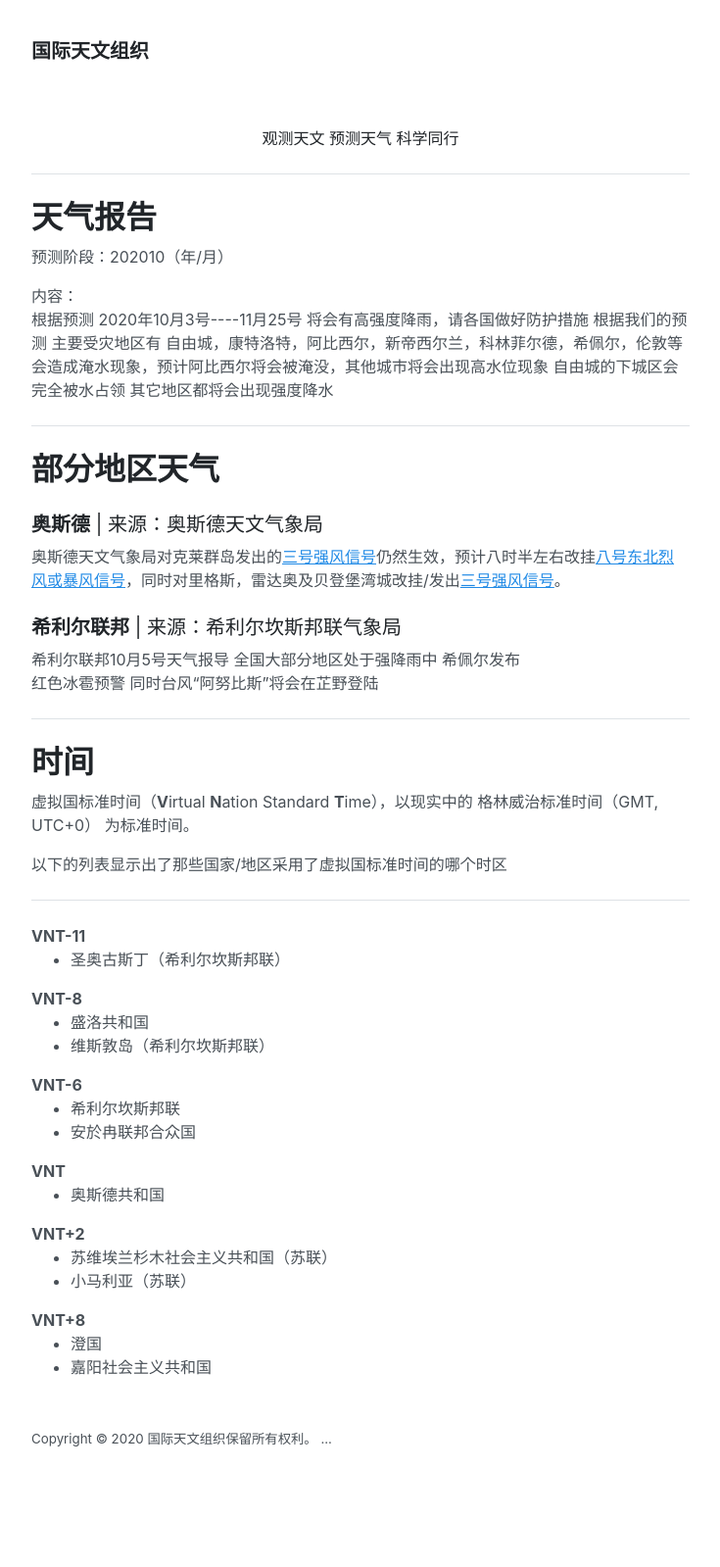
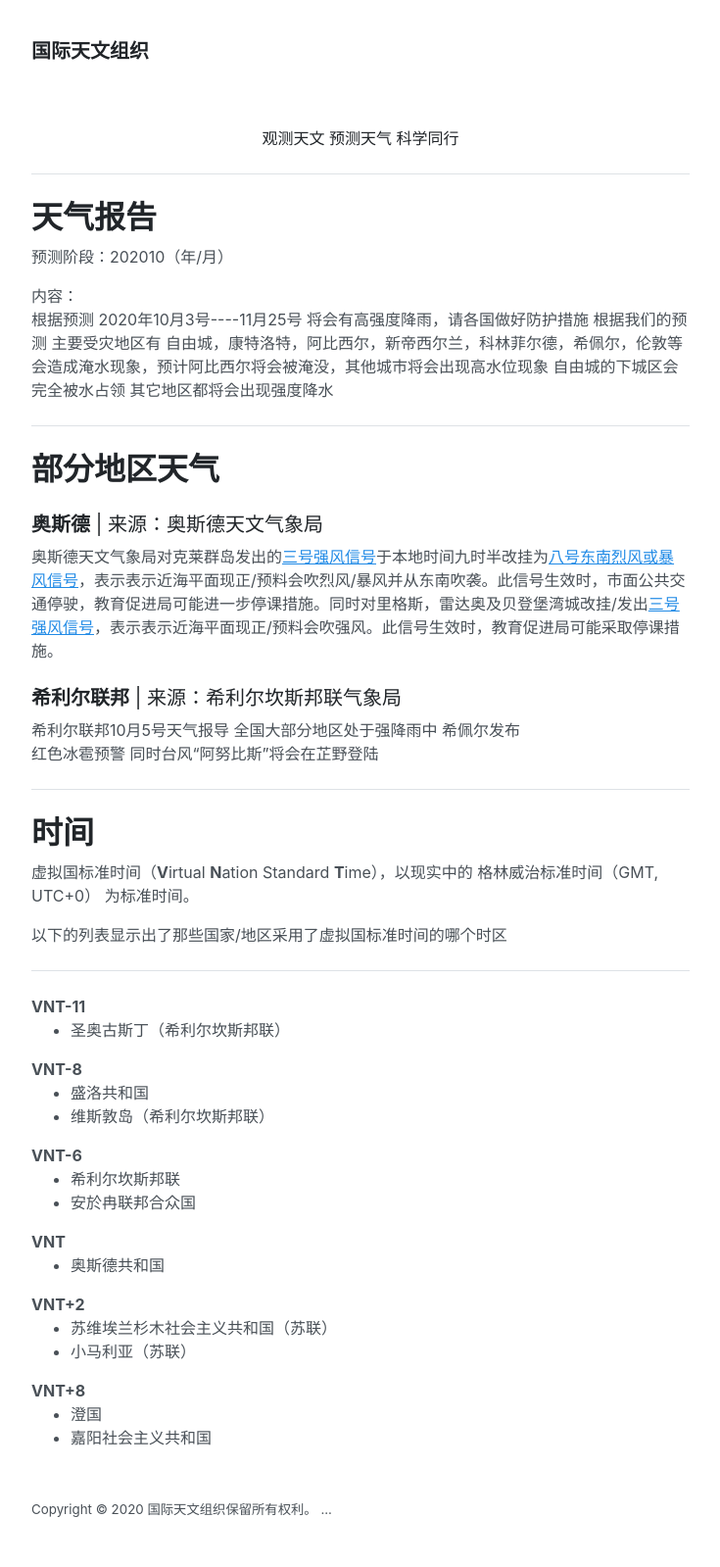
Before and after one commit to vunconf/vunconf.github.io, a Jekyll site: the page built from iao/index.html, in a window 1280 px wide. Shown: the whole page at 98% size, without its empty margins (272-1007 px from the left). Built offline with Jekyll 4.4.1, drawn with Linux system fonts in a browser that asks for light colours; before the commit the page ends 1527 px from its top, so only the background shows below that.

Commit message:
Update index.html

```diff
--- a/iao/index.html
+++ b/iao/index.html
@@ -14,7 +14,7 @@ title: 主页
 <h3>奥斯德<span style="font-weight: 400"> | 来源：奥斯德天文气象局</span></h3>
 <div>
 
-<p>奥斯德天文气象局对克莱群岛发出的<a href=“osd/wns_intro/#TPH3”>三号强风信号</a>仍然生效，预计八时半左右改挂<a href=“osd/wns_intro/#TPH8”>八号东北烈风或暴风信号</a>，同时对里格斯，雷达奥及贝登堡湾城改挂/发出<a href=“osd/wns_intro/#TPH3”>三号强风信号</a>。</p>
+<p>奥斯德天文气象局对克莱群岛发出的<a href="osd/wns_intro/#TPH3">三号强风信号</a>于本地时间九时半改挂为<a href="osd/wns_intro/#TPH8">八号东南烈风或暴风信号</a>，表示表示近海平面现正/预料会吹烈风/暴风并从东南吹袭。此信号生效时，市面公共交通停驶，教育促进局可能进一步停课措施。同时对里格斯，雷达奥及贝登堡湾城改挂/发出<a href="osd/wns_intro/#TPH3">三号强风信号</a>，表示表示近海平面现正/预料会吹强风。此信号生效时，教育促进局可能采取停课措施。</p>
 
 </div>
 <h3>希利尔联邦<span style="font-weight: 400"> | 来源：希利尔坎斯邦联气象局</span></h3>
```
